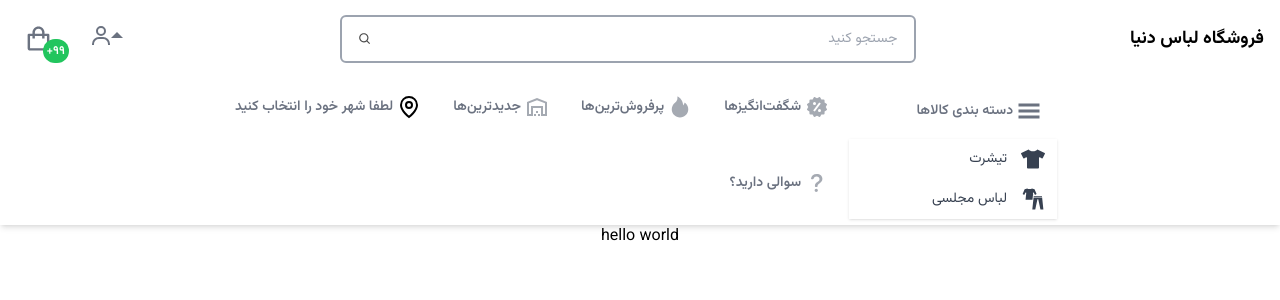
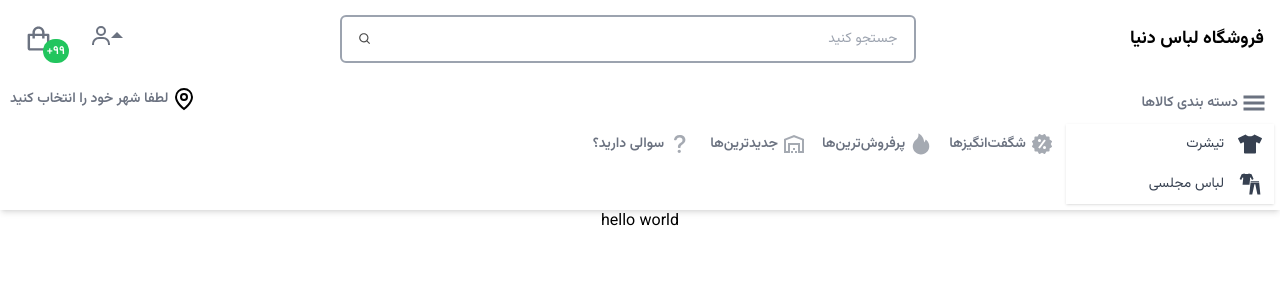
Before and after one commit to MahdiEbrp/swift-shop-builder, a Next.js app: page / in a window 1280 px wide. Shown: the top 300 px of the page. Built offline with nearby package versions, Linux system fonts and the light colour scheme.

Commit message:
fix store navbar and add 404 page

```diff
--- a/app/globals.css
+++ b/app/globals.css
@@ -41,8 +41,11 @@ main {
   .input {
     @apply py-3 px-4 focus-visible:outline-gray-500 w-full border-2  block border-gray-400 rounded-md focus-visible:border-gray-400 text-sm;
   }
+  .circular_btn {
+    @apply p-4 relative inline-flex cursor-pointer flex-row justify-center items-center font-semibold text-gray-500 hover:bg-gray-100 transition-all text-sm rounded-full active:scale-75;
+  }
   .btn {
-    @apply p-4 relative inline-flex cursor-pointer flex-row justify-center items-center font-semibold text-gray-500 hover:bg-gray-100 transition-all text-sm rounded-full active:scale-75;
+    @apply p-2 relative inline-flex cursor-pointer flex-row justify-center items-center font-semibold text-gray-500 hover:bg-gray-100 transition-all text-sm rounded-md active:scale-75;
   }
 
   .indicator {
@@ -85,12 +88,32 @@ main {
     @apply flex justify-between items-center py-3 px-4 border-b;
   }
   .backdrop {
-    @apply transition  fixed inset-0 z-50 bg-gray-900 bg-opacity-50;
+    @apply transition fixed inset-0 z-50 bg-gray-900 bg-opacity-50;
   }
-
+  .store_navbar {
+    @apply hidden flex-row md:flex min-h-[1rem] p-[2px] w-full;
+  }
+  .inline_btn {
+    @apply btn inline-flex items-center gap-1;
+  }
+  .navbar {
+    @apply flex w-full flex-col items-center justify-between shadow-md;
+  }
+  .left_side_store_bar{
+    @apply flex-shrink-0
+  }
+  .middle_side_store_bar {
+    @apply flex-grow flex flex-row
+  }
+  .right_side_store_bar {
+        @apply flex-shrink-0
+  }
 }
 @layer base {
   h3 {
     @apply font-bold text-gray-800;
   }
+  main {
+    @apply flex min-h-screen flex-col items-center justify-between
+  }
 }
--- a/app/layout.tsx
+++ b/app/layout.tsx
@@ -15,7 +15,7 @@ export default function RootLayout({
   useEffect(() => {
     // eslint-disable-next-line @typescript-eslint/ban-ts-comment
     // @ts-ignore
-     import('preline');
+    import('preline');
   }, []);
   return (
     <html lang='fa'>
@@ -27,7 +27,9 @@ export default function RootLayout({
         <header>
           <Navbar />
         </header>
-        {children}
+        <main>
+          {children}
+        </main>
       </body>
     </html>
   );
--- a/app/page.tsx
+++ b/app/page.tsx
@@ -1,7 +1,7 @@
 export default function Home() {
   return (
-    <main className='flex min-h-screen flex-col items-center justify-between'>
+    <div>
       <p>hello world</p>
-    </main>
+    </div>
   );
 }
--- a/components/Accordion.tsx
+++ b/components/Accordion.tsx
@@ -19,9 +19,9 @@ const getBorderStyle = (index: number, itemCount: number): string => {
     if (itemCount === 1) {
         return 'rounded border';
     } else if (index === 0) {
+        return 'rounded-t-lg border';
+    } else if (index === itemCount - 1) {
         return 'rounded-b-lg border';
-    } else if (index === itemCount - 1) {
-        return 'rounded-t-lg border';
     } else {
         return 'rounded-none border';
     }
@@ -77,7 +77,7 @@ const Accordion: React.FC<AccordionProps> = ({ accordionItems, onResetFilter,fil
             {filteredItems?.map((item, index) =>
                 <li
                     key={`${item.id}-${index}`}
-                    className={`btn slideInRight ${getBorderStyle(index, filteredItems.length)} cursor-pointer px-2 py-2 `}
+                    className={`ghost slideInRight ${getBorderStyle(index, filteredItems.length)} cursor-pointer px-2 py-2 `}
                     style={{ animationDelay: `${index * 100}ms` }}
                     onClick={() => toggleAccordionItem(index)}
                 >
--- a/components/Modal.tsx
+++ b/components/Modal.tsx
@@ -40,7 +40,7 @@ const Modal: React.FC<ModalProps> = ({ isOpen, handleClose, children }) => {
                     <h3>
                         {persianLanguage.selectTheCity}
                     </h3>
-                    <button type='button' className='btn p-1' onClick={handleCloseEvent}>
+                    <button type='button' className='circular_btn p-1' onClick={handleCloseEvent}>
                         <span className='sr-only'></span>
                         <GrClose size={24} />
                     </button>
--- a/components/navbar/Navbar.tsx
+++ b/components/navbar/Navbar.tsx
@@ -5,7 +5,7 @@ import StoreNavbar from './StoreNavbar';
 
 const Navbar = () => {
     return (
-        <div className='flex w-full flex-col items-center justify-between shadow-md'>
+        <div id='main_navbar' className='navbar'>
             <UserNavbar />
             <StoreNavbar />
         </div>
--- a/components/navbar/StoreNavbar.tsx
+++ b/components/navbar/StoreNavbar.tsx
@@ -22,7 +22,7 @@ export const HoverButton = ({ icon, label, children, ...rest }: HoverButtonProps
     const Icon = icon;
     return (
         <div dir='rtl' className='dropdown dropdown-hover' tabIndex={0}>
-            <button {...rest} dir='rtl' className='btn btn-ghost btn-sm inline-flex items-center gap-1'>
+            <button {...rest} dir='rtl' className='btn gap-1'>
                 <Icon size={MAX_ICON_SIZE} />
                 <span>{label}</span>
             </button>
@@ -30,14 +30,14 @@ export const HoverButton = ({ icon, label, children, ...rest }: HoverButtonProps
         </div>
     );
 };
-type StoreButtonProps = {
+type StoreNavbarItemProps = {
     icon: IconType;
     label: string;
 } & HTMLAttributes<HTMLAnchorElement>;
-export const StoreButton = ({ icon, label, ...rest }: StoreButtonProps) => {
+export const StoreNavbarItem = ({ icon, label, ...rest }: StoreNavbarItemProps) => {
     const Icon = icon;
     return (
-        <a {...rest} className='btn btn-ghost btn-sm inline-flex items-center gap-1'>
+        <a {...rest} className='btn gap-1'>
             <Icon className='opacity-60' size={MAX_ICON_SIZE} />
             <span>{label}</span>
         </a>
@@ -71,19 +71,19 @@ const StoreNavbar = () => {
         setSelectedCity(cityWithProvince);
     };
     return (
-        <nav className='hidden flex-row md:flex bg-base-100 min-h-[1rem] p-[2px]'>
-            <div className='justify-start flex-wrap'>
+        <nav id='store_bar' className='store_navbar'>
+            <div id='left_side_store_bar' className='left_side_store_bar'>
                 <HoverButton icon={GrLocation} label={selectedCity} onClick={() => setModalOpen(true)} />
             </div>
             <CitySelectionModal isOpen={isModalOpen} handleClose={() => setModalOpen(false)} onAddressChange={handleCityChange} />
-            <div dir='rtl' className='flex-1 flex-row flex-wrap justify-start gap-1 items-center'>
-                <StoreButton icon={BiSolidOffer} label={persianLanguage.incredibleOffers} />
-                <StoreButton icon={AiFillFire} label={persianLanguage.bestSelling} />
-                <StoreButton icon={MdOutlineWarehouse} label={persianLanguage.newestItems} />
+            <div id='middle_side_store_bar' dir='rtl' className='middle_side_store_bar'>
+                <StoreNavbarItem icon={BiSolidOffer} label={persianLanguage.incredibleOffers} />
+                <StoreNavbarItem icon={AiFillFire} label={persianLanguage.bestSelling} />
+                <StoreNavbarItem icon={MdOutlineWarehouse} label={persianLanguage.newestItems} />
                 <Divider />
-                <StoreButton icon={BsQuestionLg} label={persianLanguage.haveAnyQuestion} />
+                <StoreNavbarItem icon={BsQuestionLg} label={persianLanguage.haveAnyQuestion} />
             </div>
-            <div className='justify-end p-1'>
+            <div id='right_side_store_bar' className='flex justify-end p-1'>
                 <HoverButton icon={GiHamburgerMenu} label={persianLanguage.commodityCategory}>
                     <DropdownMenu>
                         <DropdownItem icon={FaTshirt} label={persianLanguage.tShirt} />
--- a/components/navbar/UserNavbar.tsx
+++ b/components/navbar/UserNavbar.tsx
@@ -10,9 +10,10 @@ const UserNavbar = () => {
         <div className='sticky z-50 flex flex-row items-center justify-between w-full p-2'>
             <div className='flex-row justify-start hidden md:flex'>
                 <ShoppingBagIcon />
-                <ul className='dropdown menu menu-horizontal px-1'>
+                <div className='dropdown menu menu-horizontal px-1'>
                     <UserDropdownMenu />
-                </ul>
+                    <span className='sr-only'>{persianLanguage.user}</span>
+                </div>
             </div>
             <div className='flex flex-1 flex-col items-center'>
                 <SearchBox />
--- a/components/navbar/items/ShoppingBagIcon.tsx
+++ b/components/navbar/items/ShoppingBagIcon.tsx
@@ -4,7 +4,7 @@ const MAX_ICON_SIZE = 29;
 
 export const ShoppingBagIcon = () => {
     return (
-        <button className='btn' >
+        <button className='circular_btn' >
             <BiShoppingBag size={MAX_ICON_SIZE} />
             <span className='indicator'>+۹۹</span>
         </button>
--- a/components/navbar/items/UserDropdownMenu.tsx
+++ b/components/navbar/items/UserDropdownMenu.tsx
@@ -47,8 +47,9 @@ const UserDropdownMenu = () => {
 
     return (
         <div id={DROP_DOWN_CONTAINER_ID} className='hs-dropdown [--trigger:hover]' >
-            <button id='hs-dropdown-hover-event' type='button' className='btn hs-dropdown-toggle'>
+            <button id='hs-dropdown-hover-event' type='button' className='circular_btn hs-dropdown-toggle'>
                 <BiUser size={MAX_ICON_SIZE} />
+                <span className='sr-only'>{persianLanguage.guestUser}</span>
                 <IoMdArrowDropup className={`expandable_arrow ${isMenuOpen ? 'upsidedown' : ''}`} size={32} />
             </button>
             <DropDown>
--- a/data/persian.ts
+++ b/data/persian.ts
@@ -19,7 +19,8 @@ export const persianLanguage = {
     incredibleOffers: 'شگفت‌انگیزها',
     bestSelling: 'پرفروش‌ترین‌ها',
     newestItems: 'جدیدترین‌ها',
-    haveAnyQuestion:'سوالی دارید؟',
+    haveAnyQuestion: 'سوالی دارید؟',
+    user:'کاربر',
 };
 
 
```
Also changed, not shown: app/not-found.tsx (renamed from app/not-found.jsx).
